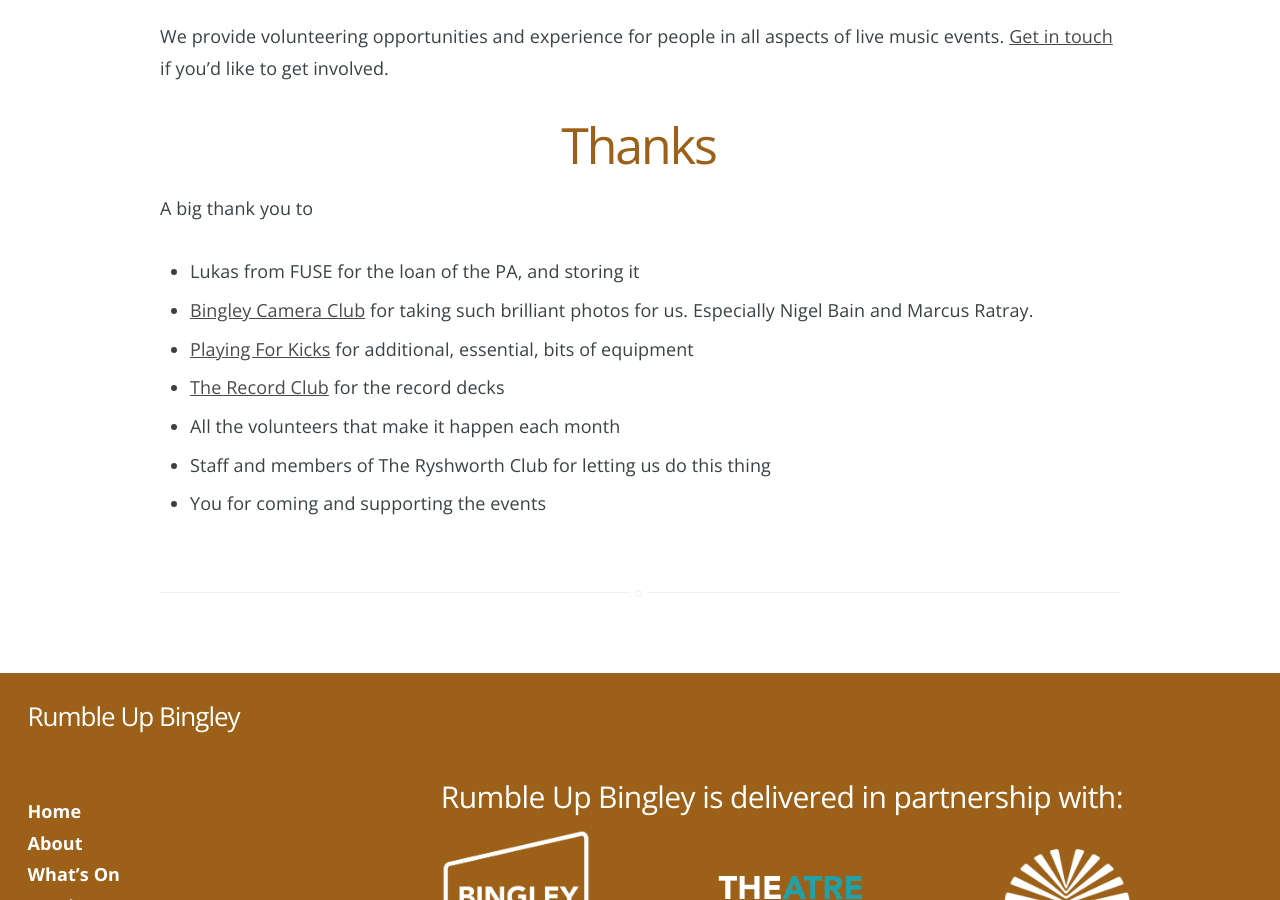
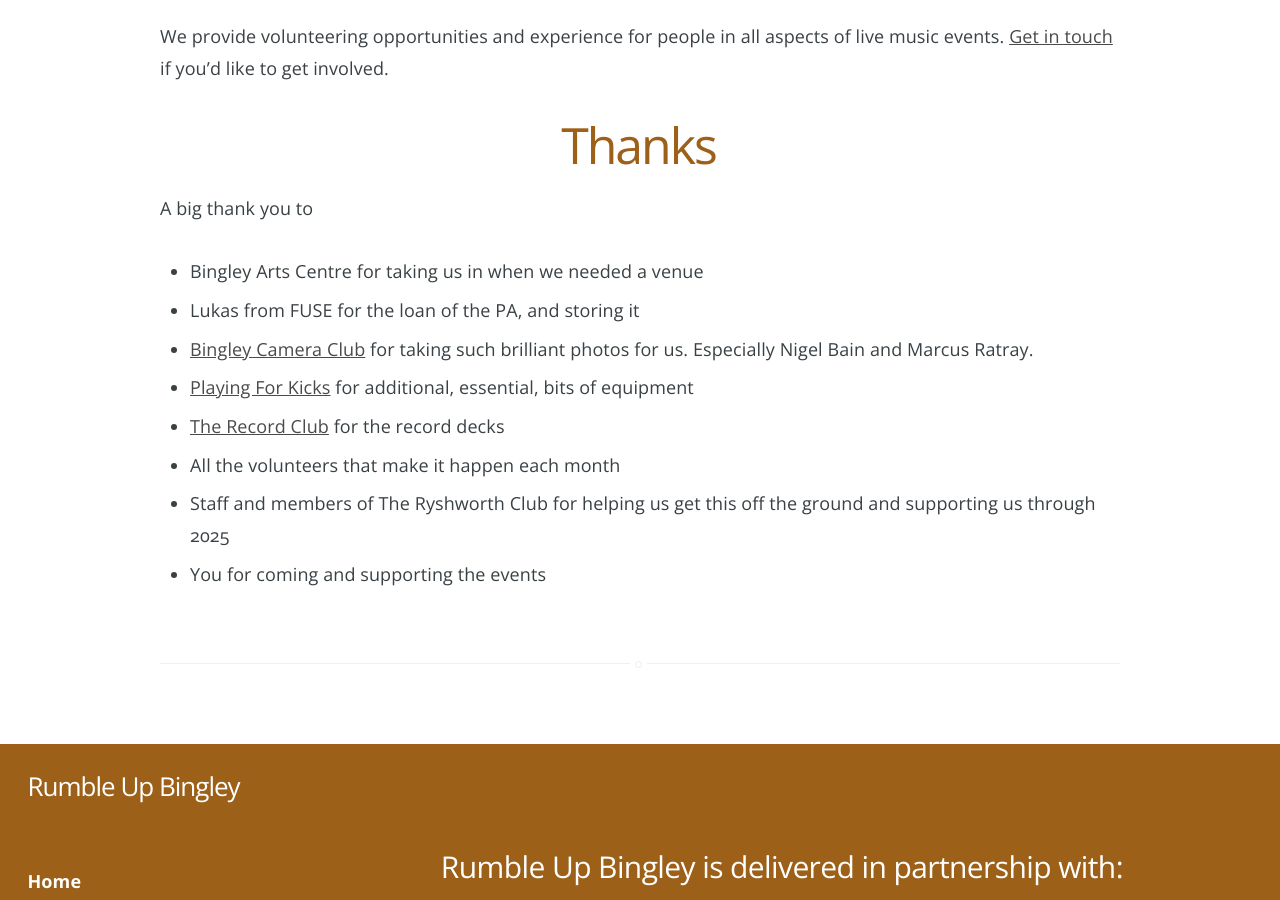
Before and after one commit to caprenter/rumble, a Jekyll site: the page built from docs/index.md, in a window 1280 px wide and 900 px high, scrolled down 2887 px. Built offline with Jekyll 4.4.1, drawn with Linux system fonts in a browser that asks for light colours; comment, search, counter and statistics services are not loaded.

Commit message:
Minor fixes

```diff
--- a/docs/_includes/main.md
+++ b/docs/_includes/main.md
@@ -36,12 +36,13 @@
 
 A big thank you to
 
+* Bingley Arts Centre for taking us in when we needed a venue
 * Lukas from FUSE for the loan of the PA, and storing it
 * [Bingley Camera Club](https://bingleycameraclub.co.uk/) for taking such brilliant photos for us. Especially Nigel Bain and Marcus Ratray.
 * [Playing For Kicks](https://playingforkicks.co.uk/) for additional, essential, bits of equipment
 * [The Record Club](https://recordclub.org.uk/) for the record decks
 * All the volunteers that make it happen each month
-* Staff and members of The Ryshworth Club for letting us do this thing
+* Staff and members of The Ryshworth Club for helping us get this off the ground and supporting us through 2025
 * You for coming and supporting the events
 
 </div>
```
